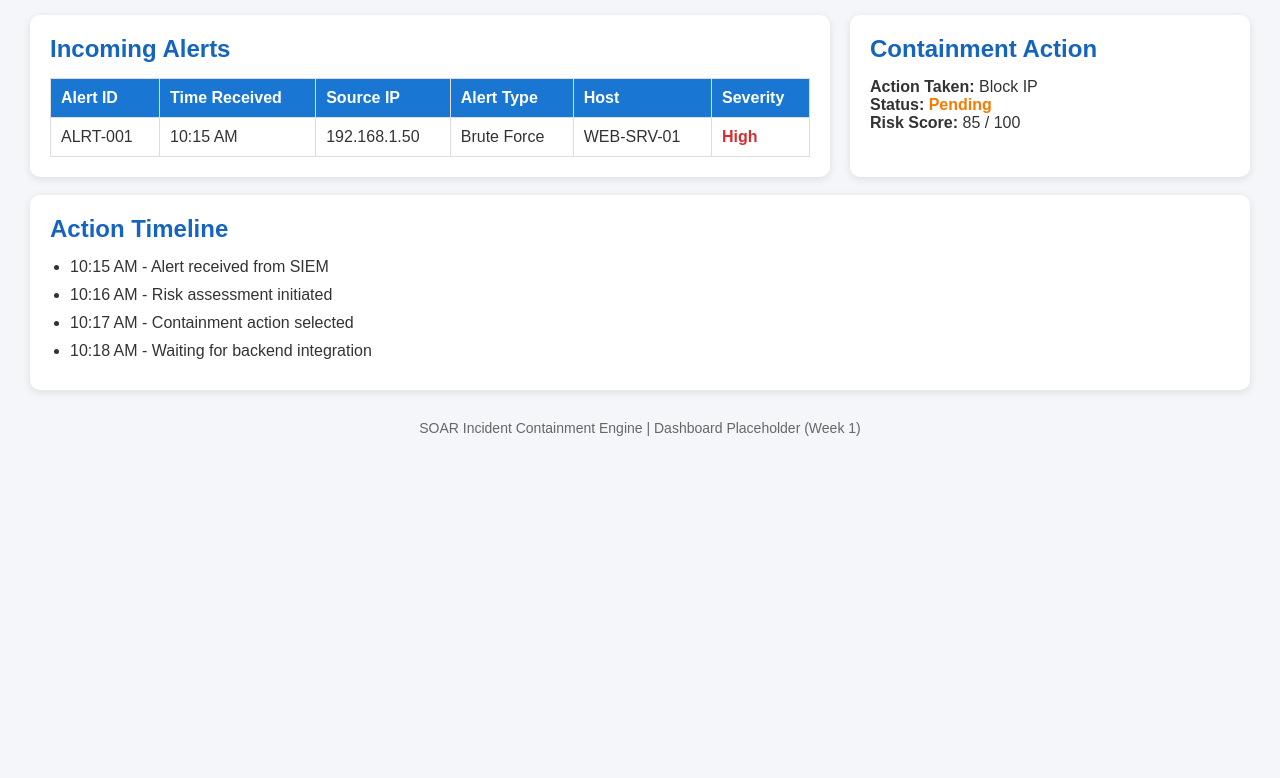
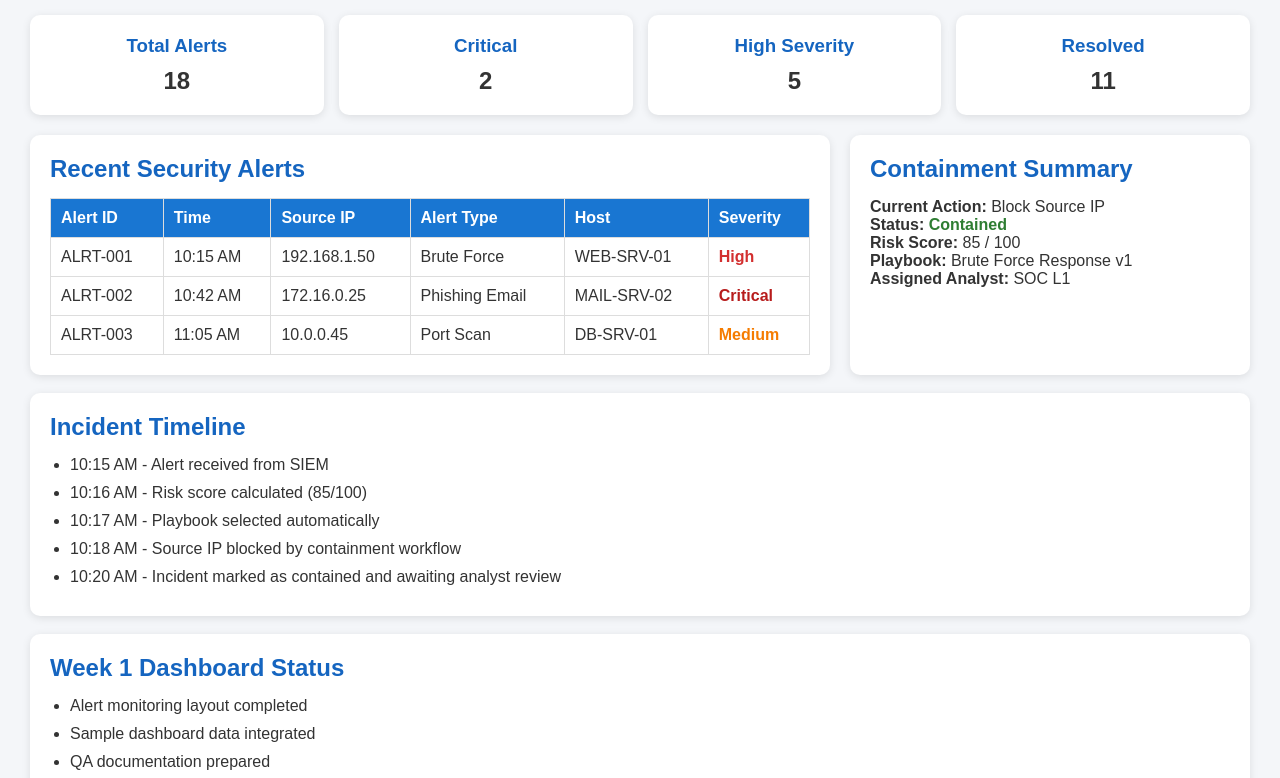
Before and after one commit to Tejas171099/soar-incident-containment-engine, a plain HTML site: page dashboard/index.html in a window 1280 px wide. Shown: the part 82-860 px from the top of the page. Before the commit the page ends 800 px from the top, so only its background shows below. Drawn offline with Linux system fonts and the light colour scheme.

Commit message:
git commit -m "refactor: polish Week 1 dashboard and remove placeholder content"

```diff
--- a/dashboard/index.html
+++ b/dashboard/index.html
@@ -23,6 +23,31 @@
             text-align: center;
             margin-bottom: 30px;
             color: #0d47a1;
+        }
+
+        .summary {
+            display: grid;
+            grid-template-columns: repeat(auto-fit, minmax(180px, 1fr));
+            gap: 15px;
+            margin-bottom: 20px;
+        }
+
+        .summary-card {
+            background: white;
+            padding: 20px;
+            border-radius: 10px;
+            text-align: center;
+            box-shadow: 0 2px 8px rgba(0,0,0,0.1);
+        }
+
+        .summary-card h3 {
+            color: #1565c0;
+            margin-bottom: 10px;
+        }
+
+        .summary-card p {
+            font-size: 24px;
+            font-weight: bold;
         }
 
         .container {
@@ -60,13 +85,33 @@
             color: white;
         }
 
+        .critical {
+            color: #b71c1c;
+            font-weight: bold;
+        }
+
         .high {
             color: #d32f2f;
             font-weight: bold;
         }
 
-        .pending {
+        .medium {
             color: #f57c00;
+            font-weight: bold;
+        }
+
+        .contained {
+            color: #2e7d32;
+            font-weight: bold;
+        }
+
+        .investigating {
+            color: #f57c00;
+            font-weight: bold;
+        }
+
+        .escalated {
+            color: #b71c1c;
             font-weight: bold;
         }
 
@@ -95,19 +140,41 @@
 
 <body>
 
-<h1>SOAR Case Dashboard (Placeholder)</h1>
+<h1>SOAR Incident Containment Dashboard</h1>
+
+<div class="summary">
+    <div class="summary-card">
+        <h3>Total Alerts</h3>
+        <p>18</p>
+    </div>
+
+    <div class="summary-card">
+        <h3>Critical</h3>
+        <p>2</p>
+    </div>
+
+    <div class="summary-card">
+        <h3>High Severity</h3>
+        <p>5</p>
+    </div>
+
+    <div class="summary-card">
+        <h3>Resolved</h3>
+        <p>11</p>
+    </div>
+</div>
 
 <div class="container">
 
     <!-- Incoming Alerts -->
     <div class="card">
-        <h2>Incoming Alerts</h2>
+        <h2>Recent Security Alerts</h2>
 
         <table>
             <thead>
                 <tr>
                     <th>Alert ID</th>
-                    <th>Time Received</th>
+                    <th>Time</th>
                     <th>Source IP</th>
                     <th>Alert Type</th>
                     <th>Host</th>
@@ -124,17 +191,37 @@
                     <td>WEB-SRV-01</td>
                     <td class="high">High</td>
                 </tr>
+
+                <tr>
+                    <td>ALRT-002</td>
+                    <td>10:42 AM</td>
+                    <td>172.16.0.25</td>
+                    <td>Phishing Email</td>
+                    <td>MAIL-SRV-02</td>
+                    <td class="critical">Critical</td>
+                </tr>
+
+                <tr>
+                    <td>ALRT-003</td>
+                    <td>11:05 AM</td>
+                    <td>10.0.0.45</td>
+                    <td>Port Scan</td>
+                    <td>DB-SRV-01</td>
+                    <td class="medium">Medium</td>
+                </tr>
             </tbody>
         </table>
     </div>
 
     <!-- Action Summary -->
     <div class="card">
-        <h2>Containment Action</h2>
+        <h2>Containment Summary</h2>
 
-        <p><strong>Action Taken:</strong> Block IP</p>
-        <p><strong>Status:</strong> <span class="pending">Pending</span></p>
+        <p><strong>Current Action:</strong> Block Source IP</p>
+        <p><strong>Status:</strong> <span class="contained">Contained</span></p>
         <p><strong>Risk Score:</strong> 85 / 100</p>
+        <p><strong>Playbook:</strong> Brute Force Response v1</p>
+        <p><strong>Assigned Analyst:</strong> SOC L1</p>
     </div>
 
 </div>
@@ -142,18 +229,33 @@
 <br>
 
 <div class="card">
-    <h2>Action Timeline</h2>
+    <h2>Incident Timeline</h2>
 
     <ul>
         <li>10:15 AM - Alert received from SIEM</li>
-        <li>10:16 AM - Risk assessment initiated</li>
-        <li>10:17 AM - Containment action selected</li>
-        <li>10:18 AM - Waiting for backend integration</li>
+        <li>10:16 AM - Risk score calculated (85/100)</li>
+        <li>10:17 AM - Playbook selected automatically</li>
+        <li>10:18 AM - Source IP blocked by containment workflow</li>
+        <li>10:20 AM - Incident marked as contained and awaiting analyst review</li>
+    </ul>
+</div>
+
+<br>
+
+<div class="card">
+    <h2>Week 1 Dashboard Status</h2>
+
+    <ul>
+        <li>Alert monitoring layout completed</li>
+        <li>Sample dashboard data integrated</li>
+        <li>QA documentation prepared</li>
+        <li>Integration checklist completed</li>
+        <li>Ready for Week 2 backend data integration</li>
     </ul>
 </div>
 
 <footer>
-    SOAR Incident Containment Engine | Dashboard Placeholder (Week 1)
+    SOAR Incident Containment Engine | Week 1 Dashboard Prototype
 </footer>
 
 </body>
```
